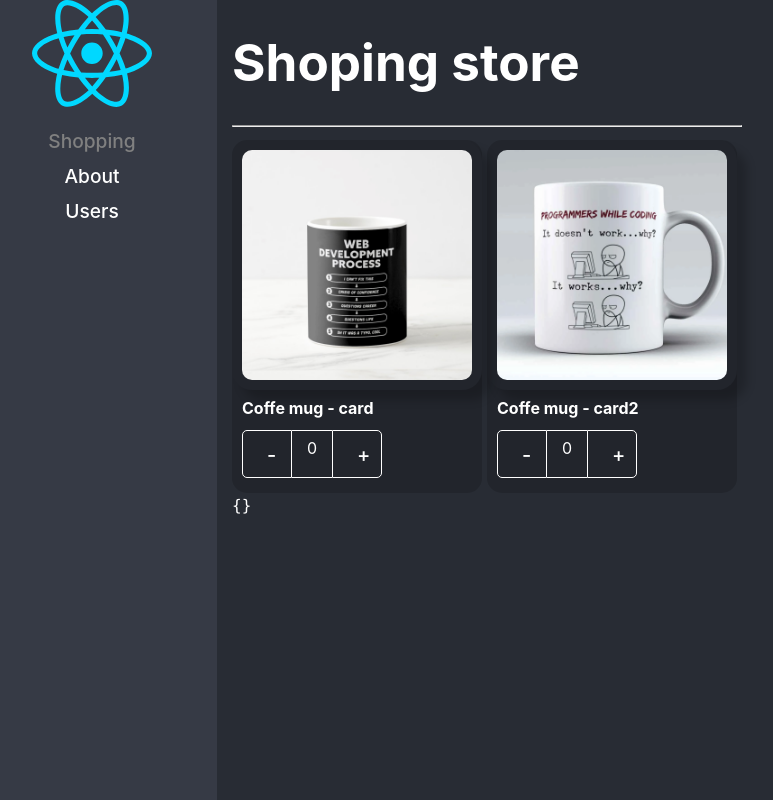
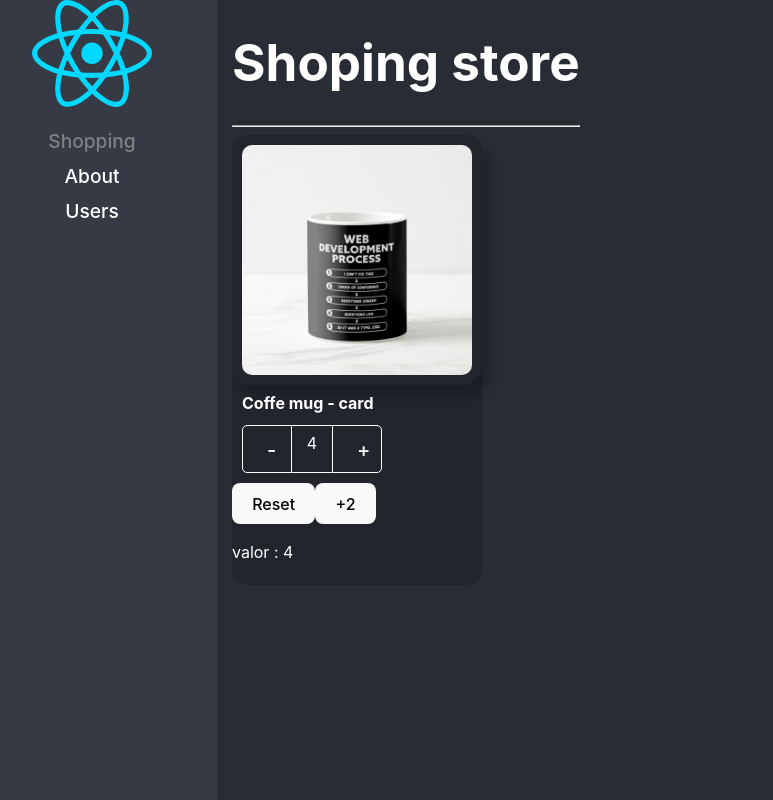
Before and after one commit to aallvi/lazy-react, a React (Vite) app: page /home in a window 1280 px wide. Shown: the whole page, without its empty margins (33-806 px from the left). Built offline with nearby package versions, Linux system fonts and the light colour scheme.

Commit message:
fin del patron

```diff
--- a/src/02-component-patterns/components/ProductButtons.tsx
+++ b/src/02-component-patterns/components/ProductButtons.tsx
@@ -1,4 +1,4 @@
-import { useContext } from "react"
+import { useCallback, useContext } from "react"
 import { ProductContext } from "./ProductCard"
 import styles from '../styles/styles.module.css'
 
@@ -10,7 +10,22 @@ export interface Props {
 
 export const ProductButtons = ({className,style} : Props)   => {
 
-    const {increaseBy,counter} = useContext(ProductContext)
+  // todo maxCount
+
+  // todo: isMaxReacked = useCallback, dependencias [count,maxCount]
+
+  //  true su el counter == max count
+  //  false si no lo es
+
+
+
+    const {increaseBy,counter,maxCount} = useContext(ProductContext)
+
+   const isMaxReacked = useCallback(
+      () => !!maxCount && counter == maxCount ,
+      [counter, maxCount ],
+    )
+
 
    return (
 
@@ -20,7 +35,7 @@ export const ProductButtons = ({className,style} : Props)   => {
             <div className={styles.countLabel} > {counter} </div>
 
 
-            <button onClick={ () => increaseBy(+1) } className={styles.buttonAdd} > + </button>
+            <button onClick={ () => increaseBy(+1) } className={`${styles.buttonAdd} ${ isMaxReacked() && styles.disabled}   `} > + </button>
 
           </div>
 
--- a/src/02-component-patterns/components/ProductCard.tsx
+++ b/src/02-component-patterns/components/ProductCard.tsx
@@ -2,19 +2,18 @@ import styles from '../styles/styles.module.css'
 import { createContext, ReactElement, useContext, useState } from 'react'
 import { Value } from 'sass'
 import { UseProduct } from '../hooks/UseProduct'
-import {  onChangeArgs, Product, ProductContextProps, } from '../interfaces/interfaces'
-// import { ProductImage } from './ProductImage'
-// import { ProductTitle } from './ProductTitle'
-// import { ProductButtons } from './ProductButtons'
+import {  InitialValues, onChangeArgs, Product, ProductCardHandlers, ProductContextProps, } from '../interfaces/interfaces'
 
 
 export interface Props {
   product: Product;
-  children?: React.ReactElement | React.ReactElement[];
+  // children?: React.ReactElement | React.ReactElement[];
+  children:  (args:ProductCardHandlers) => JSX.Element,
   className?: string;
   style?: React.CSSProperties,
   onChange?:(args:onChangeArgs) => void;
-  value?:number
+  value?:number;
+  initialValues?:InitialValues
 
 }
 
@@ -25,16 +24,11 @@ export interface Props {
  const {  Provider } = ProductContext;
 
 
+export const ProductCard = ({children,product , className, style, onChange, value , initialValues } : Props ) => {
 
 
 
-
-
-export const ProductCard = ({children,product , className, style, onChange, value} : Props ) => {
-
-
-
-   const {increaseBy, counter} =  UseProduct({onChange, product, value} )
+   const {increaseBy, counter ,maxCount, isMaxCountReached, reset } =  UseProduct({onChange, product, value, initialValues} )
 
 
 
@@ -43,18 +37,19 @@ export const ProductCard = ({children,product , className, style, onChange, valu
     <Provider  value={{
         counter,
         increaseBy,
-        product
+        product,
+        maxCount
     }} >
     <div  className={`${styles.productCard} ${className}`}  style={style} >
 
-        {children}
-
-          {/* <ProductImage img={product.img} />
-
-          <ProductTitle title={product.title} />
-
-
-          <ProductButtons counter={counter} increaseBy={increaseBy} /> */}
+        {children({
+          count:counter,
+          isMaxCountReached,
+          maxCount:initialValues?.maxCount,
+          product,
+          increaseBy,
+          reset
+        }) }
 
 
     </div>
--- a/src/02-component-patterns/hooks/UseProduct.ts
+++ b/src/02-component-patterns/hooks/UseProduct.ts
@@ -1,23 +1,34 @@
-import React, { useEffect, useState } from 'react'
-import { onChangeArgs, Product } from '../interfaces/interfaces'
+import React, { useEffect, useRef, useState } from 'react'
+import { InitialValues, onChangeArgs, Product } from '../interfaces/interfaces'
 
 
 interface useProductArgs {
   product:Product;
   onChange?: (args: onChangeArgs) => void,
-  value?:number
+  value?:number;
+  initialValues?: InitialValues;
 }
 
 
-export const UseProduct = ( {onChange, product,value =0 }:useProductArgs ) => {
+export const UseProduct = ( {onChange, product,value =0, initialValues }:useProductArgs ) => {
 
-    const [counter, setCounter] = useState(value)
+    const [counter, setCounter] = useState<number> (initialValues?.count || value )
+
+    const isMounted = useRef(false)
+
+    console.log(initialValues?.count)
 
     const increaseBy = (value:number) => {
 
+      let newValue = Math.max(counter + value ,0)
 
+      console.log(newValue,'newValue')
 
-      const newValue = Math.max(counter + value ,0)
+      if(initialValues?.maxCount) {
+        newValue = Math.min(newValue, initialValues.maxCount)
+      }
+
+      // if(initialValues?.maxCount && newValue == initialValues?.maxCount +1 ) return
 
       setCounter(newValue)
 
@@ -26,15 +37,27 @@ export const UseProduct = ( {onChange, product,value =0 }:useProductArgs ) => {
 
     }
 
+
+
     useEffect(() => {
 
+
+    if(!isMounted.current) return
 
       setCounter(value)
 
 
     }, [value])
 
+    useEffect(() => {
+       isMounted.current = true
+    }, [])
+
+    const reset = () => {
+      setCounter(initialValues?.count || value )
+    }
 
 
-  return {increaseBy,counter}
+  return {increaseBy,counter, maxCount:initialValues?.maxCount,
+          isMaxCountReached: !!initialValues?.count && initialValues.maxCount == counter , reset  }
 }
--- a/src/02-component-patterns/pages/ShoppingPage.tsx
+++ b/src/02-component-patterns/pages/ShoppingPage.tsx
@@ -1,12 +1,11 @@
 import { useEffect, useState } from "react"
 import ProductCard, { ProductImage,ProductTitle,ProductButtons } from "../components"
 import { products } from "../data/products"
-import { UseShoppingCart } from "../hooks/UseShoppingCart"
 import { Product } from "../interfaces/interfaces"
 import '../styles/custom-styles.css'
 
 
-
+const product =products[0]
 
 
 
@@ -15,7 +14,6 @@ import '../styles/custom-styles.css'
 export const ShoppingPage = () => {
 
 
-     const {onProductCountChange,shoppingCart,setShoppingCart} = UseShoppingCart()
 
 
   return (
@@ -24,91 +22,49 @@ export const ShoppingPage = () => {
         <h1>Shoping store</h1>
         <hr/>
 
+              <ProductCard   className="bg-dark text-white" product={product}
 
-        <div style={{display:'flex', flexDirection:'row', flexWrap:'wrap' }} >
-
-          {/* <ProductCard className="bg-dark text-white" product={product1} >
-
-            <ProductCard.Image className="custom-image" />
-            <ProductCard.Title className="text-white text-bold" />
-            <ProductCard.Buttons   className="custom-buttons"/>
-
-          </ProductCard> */}
+              initialValues={{
+                count:4,
+                maxCount:10,
+              }}
 
 
+              >
 
-          {
-            products.map( product => <>
+                {
+                  ({reset,count, increaseBy, isMaxCountReached}) => (
+
+                    <>
+
+                        <ProductImage className="custom-image" style={{boxShadow:'10px 10px 10px rgba(0,0,0,0.2)'}} />
+                        <ProductTitle className="text-white text-bold" activeClass="" title={''} />
+                        <ProductButtons  className="custom-buttons" />
+
+                       <button onClick={reset} > Reset </button>
+                       {/* <button onClick={ () =>  increaseBy(-2) } > -2 </button> */}
+
+                       {
+                        isMaxCountReached && <button onClick={ () =>  increaseBy(-2) } > -2 </button>
+                       }
+                       {
+                        !isMaxCountReached && <button onClick={ () =>  increaseBy(+2) } > +2 </button>
+                       }
 
 
+                       <p> valor : { count} </p>
 
-              <ProductCard   className="bg-dark text-white" product={product}  onChange={  onProductCountChange }  value={ shoppingCart[product.id]?.count || 0}   >
+                    </>
 
-              <ProductImage className="custom-image" style={{boxShadow:'10px 10px 10px rgba(0,0,0,0.2)'}} />
-              <ProductTitle className="text-white text-bold" activeClass="" title={''} />
-              <ProductButtons  className="custom-buttons" />
+                  )
+                }
+
 
 
               </ProductCard>
 
 
 
-
-            </> )
-          }
-
-
-          <div  className="shopping-cart" >
-
-            {
-              Object.entries(shoppingCart).map( ([key,product] ) =>   (
-                <ProductCard key={key} className="bg-dark text-white" product={product}  style={{width:'100px'}} onChange={  onProductCountChange }  value={product.count}  >
-
-                    <ProductImage className="custom-image" style={{boxShadow:'10px 10px 10px rgba(0,0,0,0.2)'}} />
-                    {/* <ProductTitle className="text-white text-bold" activeClass="" title={`${product.count} `} /> */}
-                    <ProductButtons  className="custom-buttons" />
-
-
-                </ProductCard>
-
-              ))
-            }
-
-
-
-
-
-
-          </div>
-
-          {/* <ProductCard  className="bg-dark text-white" product={product2} >
-
-            <ProductImage className="custom-image" style={{boxShadow:'10px 10px 10px rgba(0,0,0,0.2)'}} />
-            <ProductTitle className="text-white text-bold" activeClass="" title={''} />
-            <ProductButtons  className="custom-buttons" />
-
-
-          </ProductCard> */}
-
-
-          {/* ------------------------------------------------------------------------ */}
-
-
-
-
-
-
-
-        </div>
-
-        <div>
-          <code>
-            {JSON.stringify(shoppingCart, null, 5)}
-          </code>
-        </div>
-
-
-
     </div>
   )
 }
--- a/src/02-component-patterns/styles/styles.module.css
+++ b/src/02-component-patterns/styles/styles.module.css
@@ -65,3 +65,9 @@
 .buttonAdd:hover {
     background-color: rgba(0, 0, 0, 0.1);
 }
+
+.disabled{
+    border-color: grey!important;
+    border-left: 1px solid white!important;
+    color:grey!important
+}
--- a/src/main.tsx
+++ b/src/main.tsx
@@ -4,7 +4,7 @@ import App from './App'
 import './index.css'
 
 ReactDOM.createRoot(document.getElementById('root') as HTMLElement).render(
-  <React.StrictMode>
+
     <App />
-  </React.StrictMode>
+
 )
```
Also changed, not shown: src/02-component-patterns/interfaces/interfaces.ts (+19 -0 lines).
